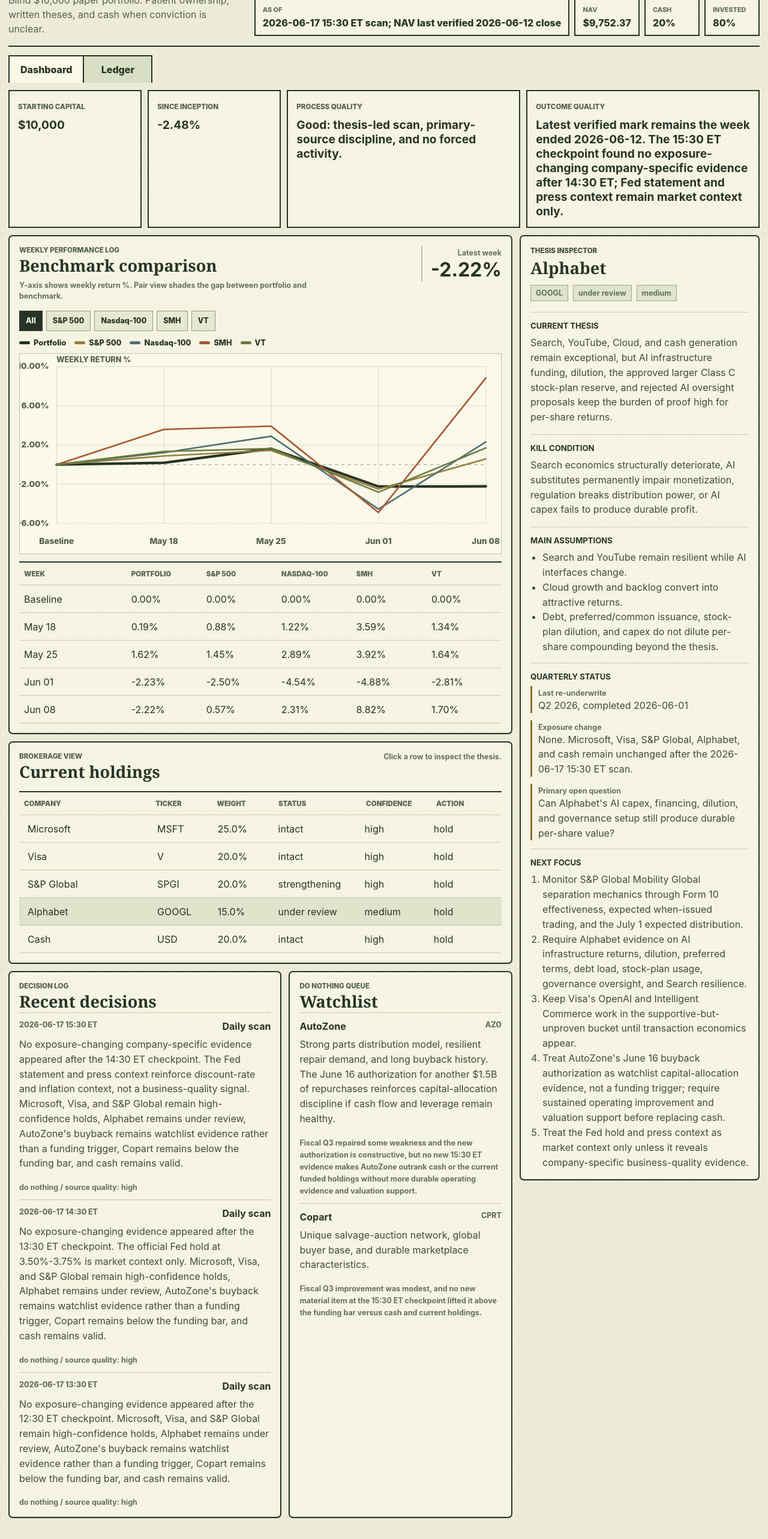
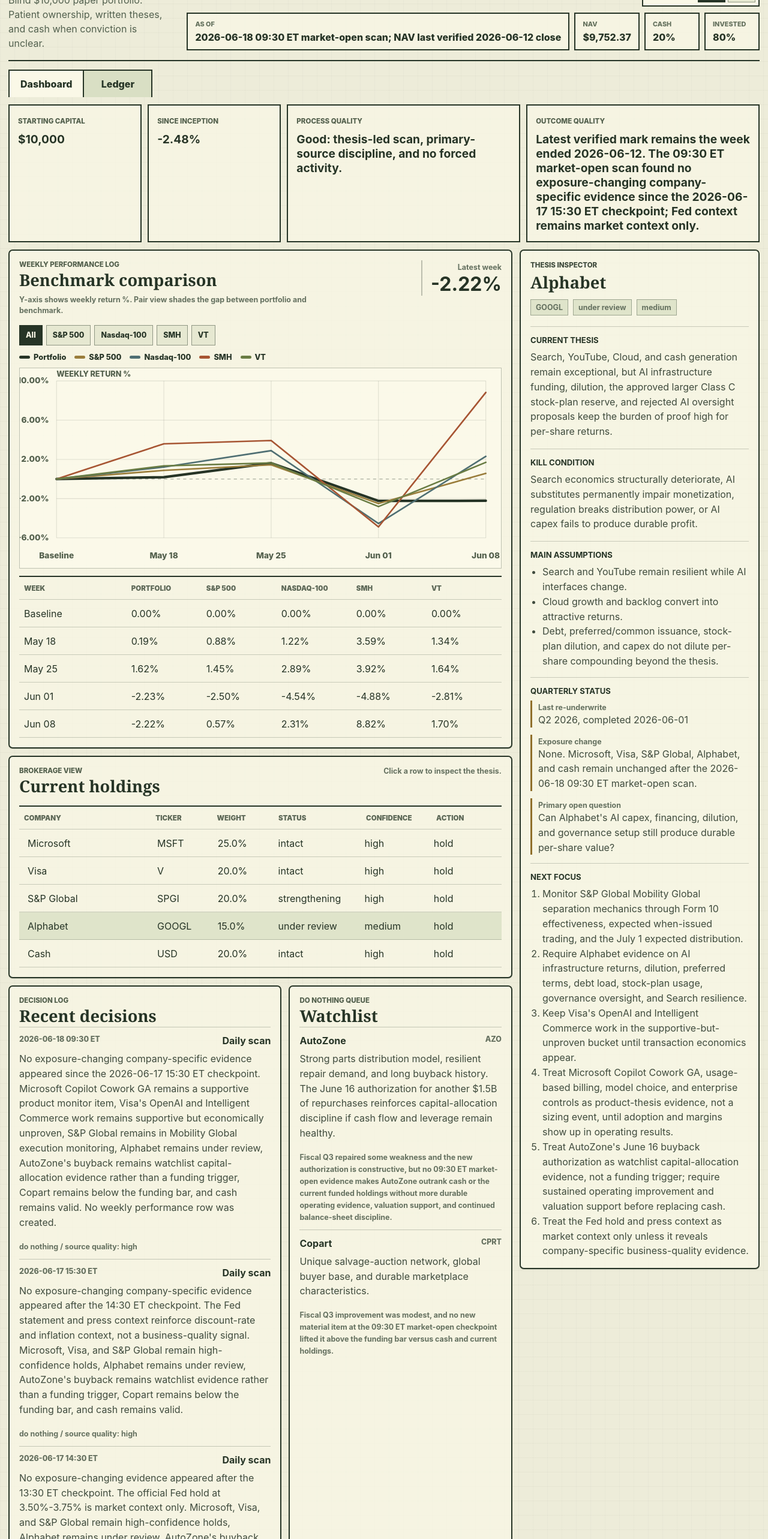
Before and after one commit to Tanaboonnnnn/Port-promax, a React (Vite) app: page / in a window 1280 px wide. Shown: the part 234-2800 px from the top of the page at 60% size. Built offline with nearby package versions, Linux system fonts and the light colour scheme.

Commit message:
Refresh portfolio dashboard for 2026-06-18 open scan

```diff
--- a/src/data/portfolio.ts
+++ b/src/data/portfolio.ts
@@ -46,14 +46,15 @@
 export const portfolioSnapshot = {
   name: "Nick Portfolio Diary",
   mandate: "Blind $10,000 paper portfolio. Patient ownership, written theses, and cash when conviction is unclear.",
-  asOf: "2026-06-17 15:30 ET scan; NAV last verified 2026-06-12 close",
+  asOf: "2026-06-18 09:30 ET market-open scan; NAV last verified 2026-06-12 close",
   localContext: "America/New_York",
   startingCapital: 10000,
   latestValue: 9752.37,
   cashWeight: 20,
   inceptionReturn: -2.48,
   processQuality: "Good: thesis-led scan, primary-source discipline, and no forced activity.",
-  outcomeQuality: "Latest verified mark remains the week ended 2026-06-12. The 15:30 ET checkpoint found no exposure-changing company-specific evidence after 14:30 ET; Fed statement and press context remain market context only.",
+  outcomeQuality:
+    "Latest verified mark remains the week ended 2026-06-12. The 09:30 ET market-open scan found no exposure-changing company-specific evidence since the 2026-06-17 15:30 ET checkpoint; Fed context remains market context only.",
 };
 
 export const holdings: Holding[] = [
@@ -68,7 +69,7 @@
     entryPrice: 421.92,
     value: 2500,
     thesis:
-      "Core enterprise software, Azure scale, AI infrastructure demand, distribution, and cash generation make Microsoft the portfolio's clearest compounder. Copilot Cowork general availability remains supportive product evidence, with usage-based billing and enterprise controls, but not a sizing event.",
+      "Core enterprise software, Azure scale, AI infrastructure demand, distribution, and cash generation make Microsoft the portfolio's clearest compounder. Copilot Cowork general availability, usage-based billing, model choice, and enterprise controls remain supportive product evidence, but not a sizing event yet.",
     killCondition:
       "Cloud or enterprise software durability weakens structurally, AI capex repeatedly fails to convert into profit, or management capital allocation becomes persistently undisciplined.",
     assumptions: [
@@ -108,7 +109,7 @@
     entryPrice: 403.15,
     value: 2000,
     thesis:
-      "Ratings, indices, benchmarks, and financial data are embedded infrastructure. The Mobility Global record date has passed, and the next evidence is execution quality through Form 10 effectiveness, expected when-issued trading, and July 1 distribution mechanics.",
+      "Ratings, indices, benchmarks, and financial data are embedded infrastructure. The Mobility Global record date has passed, and the next evidence is execution quality through Form 10 effectiveness, expected when-issued trading around June 26, and July 1 distribution mechanics.",
     killCondition:
       "Ratings credibility erodes, benchmark/data franchises lose relevance, or the Mobility separation damages focus, economics, or capital allocation discipline.",
     assumptions: [
@@ -146,7 +147,7 @@
     weight: 20,
     value: 2000,
     thesis:
-      "Cash is a deliberate position because the fifth idea did not clear the written-conviction bar.",
+      "Cash is a deliberate position because the fifth idea did not clear the written-conviction bar. No 09:30 ET market-open evidence makes a watchlist name clearly superior to cash or the funded holdings.",
     killCondition:
       "A business with clearer durability, valuation support, and written thesis quality outranks the optionality of cash.",
     assumptions: [
@@ -207,6 +208,14 @@
 
 export const recentDecisions: Decision[] = [
   {
+    date: "2026-06-18 09:30 ET",
+    action: "do nothing",
+    subject: "Daily scan",
+    sourceQuality: "high",
+    reason:
+      "No exposure-changing company-specific evidence appeared since the 2026-06-17 15:30 ET checkpoint. Microsoft Copilot Cowork GA remains a supportive product monitor item, Visa's OpenAI and Intelligent Commerce work remains supportive but economically unproven, S&P Global remains in Mobility Global execution monitoring, Alphabet remains under review, AutoZone's buyback remains watchlist capital-allocation evidence rather than a funding trigger, Copart remains below the funding bar, and cash remains valid. No weekly performance row was created.",
+  },
+  {
     date: "2026-06-17 15:30 ET",
     action: "do nothing",
     subject: "Daily scan",
@@ -222,14 +231,6 @@
     reason:
       "No exposure-changing evidence appeared after the 13:30 ET checkpoint. The official Fed hold at 3.50%-3.75% is market context only. Microsoft, Visa, and S&P Global remain high-confidence holds, Alphabet remains under review, AutoZone's buyback remains watchlist evidence rather than a funding trigger, Copart remains below the funding bar, and cash remains valid.",
   },
-  {
-    date: "2026-06-17 13:30 ET",
-    action: "do nothing",
-    subject: "Daily scan",
-    sourceQuality: "high",
-    reason:
-      "No exposure-changing evidence appeared after the 12:30 ET checkpoint. Microsoft, Visa, and S&P Global remain high-confidence holds, Alphabet remains under review, AutoZone's buyback remains watchlist evidence rather than a funding trigger, Copart remains below the funding bar, and cash remains valid.",
-  },
 ];
 
 export const watchlist: WatchlistItem[] = [
@@ -240,7 +241,7 @@
     whyInteresting:
       "Strong parts distribution model, resilient repair demand, and long buyback history. The June 16 authorization for another $1.5B of repurchases reinforces capital-allocation discipline if cash flow and leverage remain healthy.",
     whyNotYet:
-      "Fiscal Q3 repaired some weakness and the new authorization is constructive, but no new 15:30 ET evidence makes AutoZone outrank cash or the current funded holdings without more durable operating evidence and valuation support.",
+      "Fiscal Q3 repaired some weakness and the new authorization is constructive, but no 09:30 ET market-open evidence makes AutoZone outrank cash or the current funded holdings without more durable operating evidence, valuation support, and continued balance-sheet discipline.",
   },
   {
     company: "Copart",
@@ -249,7 +250,7 @@
     whyInteresting:
       "Unique salvage-auction network, global buyer base, and durable marketplace characteristics.",
     whyNotYet:
-      "Fiscal Q3 improvement was modest, and no new material item at the 15:30 ET checkpoint lifted it above the funding bar versus cash and current holdings.",
+      "Fiscal Q3 improvement was modest, and no new material item at the 09:30 ET market-open checkpoint lifted it above the funding bar versus cash and current holdings.",
   },
 ];
 
@@ -260,7 +261,7 @@
   },
   {
     label: "Exposure change",
-    value: "None. Microsoft, Visa, S&P Global, Alphabet, and cash remain unchanged after the 2026-06-17 15:30 ET scan.",
+    value: "None. Microsoft, Visa, S&P Global, Alphabet, and cash remain unchanged after the 2026-06-18 09:30 ET market-open scan.",
   },
   {
     label: "Primary open question",
@@ -272,6 +273,7 @@
   "Monitor S&P Global Mobility Global separation mechanics through Form 10 effectiveness, expected when-issued trading, and the July 1 expected distribution.",
   "Require Alphabet evidence on AI infrastructure returns, dilution, preferred terms, debt load, stock-plan usage, governance oversight, and Search resilience.",
   "Keep Visa's OpenAI and Intelligent Commerce work in the supportive-but-unproven bucket until transaction economics appear.",
+  "Treat Microsoft Copilot Cowork GA, usage-based billing, model choice, and enterprise controls as product-thesis evidence, not a sizing event, until adoption and margins show up in operating results.",
   "Treat AutoZone's June 16 buyback authorization as watchlist capital-allocation evidence, not a funding trigger; require sustained operating improvement and valuation support before replacing cash.",
   "Treat the Fed hold and press context as market context only unless it reveals company-specific business-quality evidence.",
 ];
```
